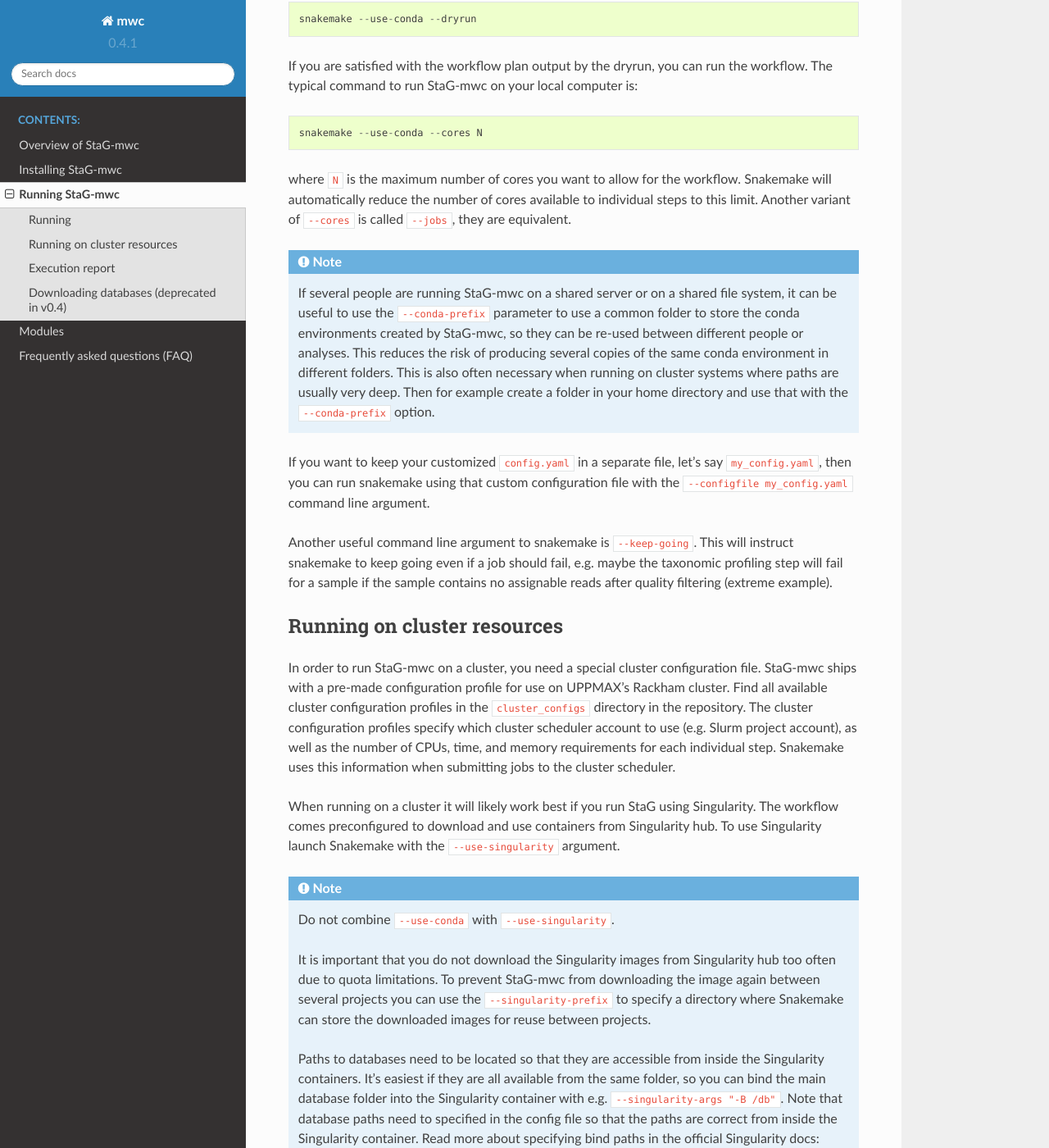
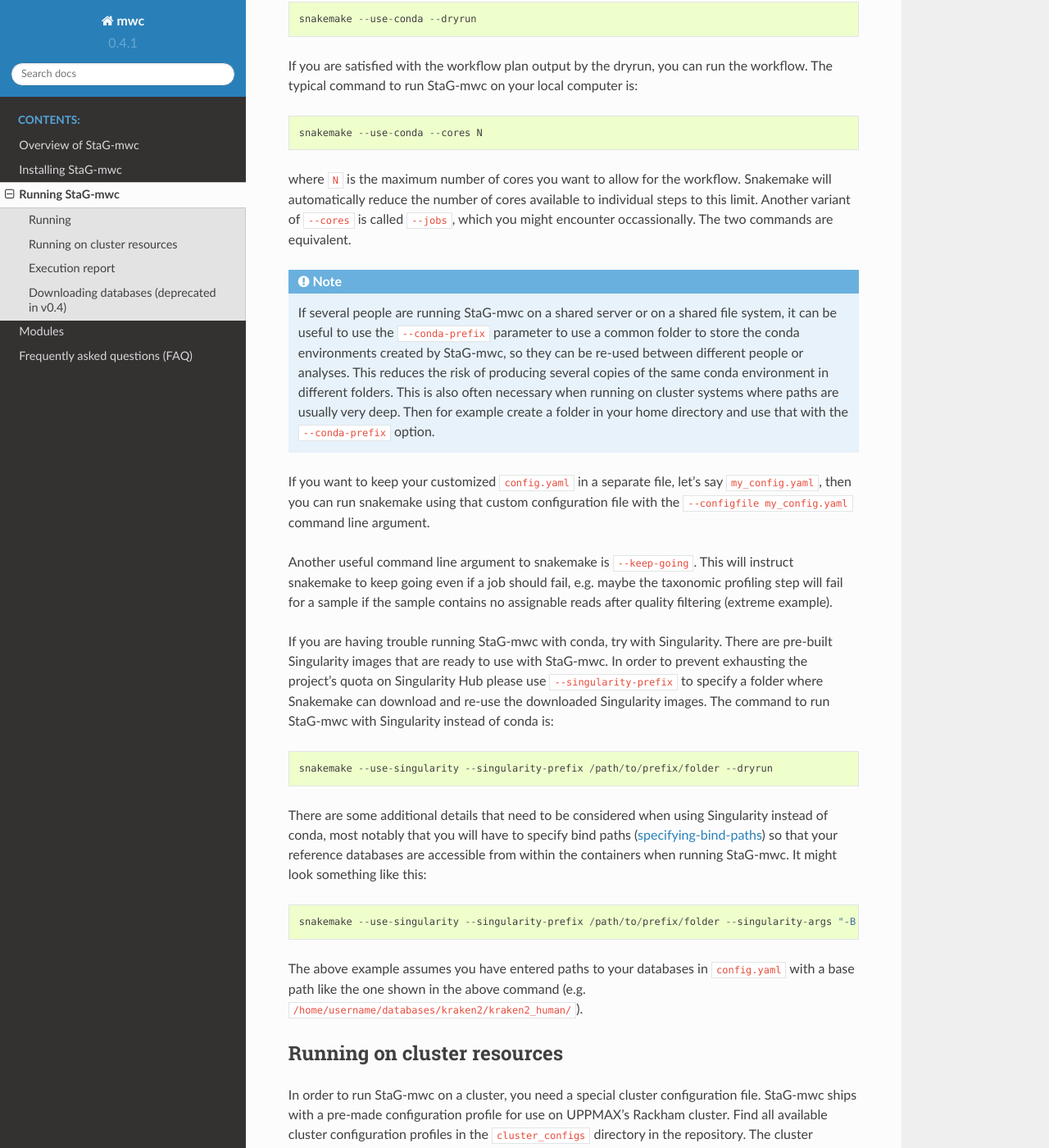
Before and after one commit to ctmrbio/stag-mwc, a Sphinx documentation site: the page built from docs/source/running.rst, in a window 1280 px wide and 1400 px high, scrolled down 1195 px. Shown: the whole window at 82% size. Built offline with Sphinx 7.4.7 and the Read the Docs theme 2.0.0, drawn with Linux system fonts in a browser that asks for light colours.

```diff
--- a/docs/source/conf.py
+++ b/docs/source/conf.py
@@ -58,7 +58,7 @@ author = 'Fredrik Boulund'
 # The short X.Y version.
 version = '0.4.1'
 # The full version, including alpha/beta/rc tags.
-release = '0.4.1-dev'
+release = '0.4.1'
 
 # reStructuredText prolog contains a string of reStructuredText that will be
 # included at the beginning of every source file that is read.
--- a/docs/source/running.rst
+++ b/docs/source/running.rst
@@ -56,10 +56,11 @@ is::
 
     snakemake --use-conda --cores N
 
-where ``N`` is the maximum number of cores you want to allow for the workflow.
-Snakemake will automatically reduce the number of cores available to individual
-steps to this limit. Another variant of ``--cores`` is called ``--jobs``, they
-are equivalent.
+where ``N`` is the maximum number of cores you want to allow for the
+workflow. Snakemake will automatically reduce the number of cores available
+to individual steps to this limit. Another variant of ``--cores`` is called
+``--jobs``, which you might encounter occassionally. The two commands are
+equivalent.
 
 .. note::
 
@@ -81,6 +82,26 @@ instruct snakemake to keep going even if a job should fail, e.g. maybe the
 taxonomic profiling step will fail for a sample if the sample contains no assignable
 reads after quality filtering (extreme example).
 
+If you are having trouble running |full_name| with conda, try with
+Singularity. There are pre-built Singularity images that are ready to use
+with |full_name|. In order to prevent exhausting the project's quota on
+Singularity Hub please use ``--singularity-prefix`` to specify a folder where
+Snakemake can download and re-use the downloaded Singularity images. The
+command to run |full_name| with Singularity instead of conda is::
+
+    snakemake --use-singularity --singularity-prefix /path/to/prefix/folder --dryrun
+
+There are some additional details that need to be considered when using
+Singularity instead of conda, most notably that you will have to specify bind
+paths (specifying-bind-paths_) so that your reference databases are
+accessible from within the containers when running |full_name|. It might look
+something like this::
+
+    snakemake --use-singularity --singularity-prefix /path/to/prefix/folder --singularity-args "-B /home/username/databases"
+
+The above example assumes you have entered paths to your databases in
+``config.yaml`` with a base path like the one shown in the above command
+(e.g. ``/home/username/databases/kraken2/kraken2_human/``).
 
 Running on cluster resources
 ****************************
```
Also changed, not shown: CHANGELOG.md (+2 -2 lines), README.md (+11 -3 lines), 1 other file.
